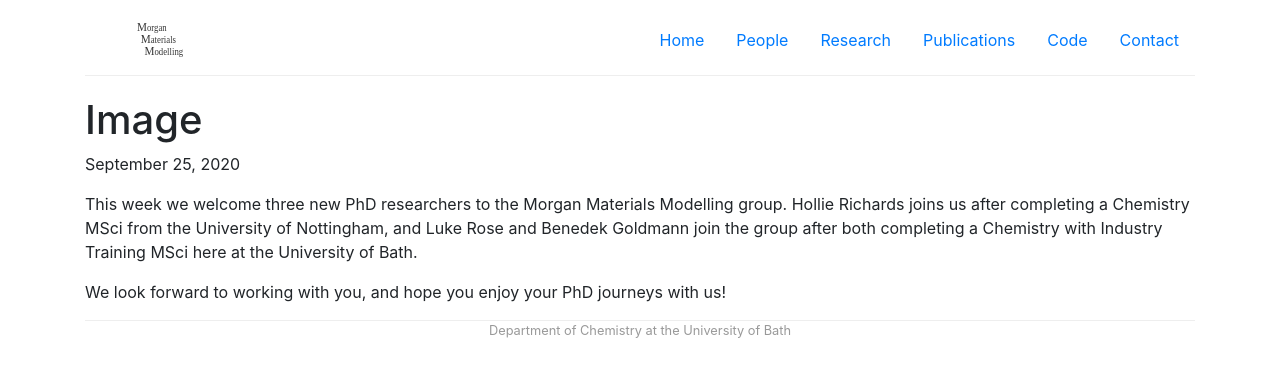
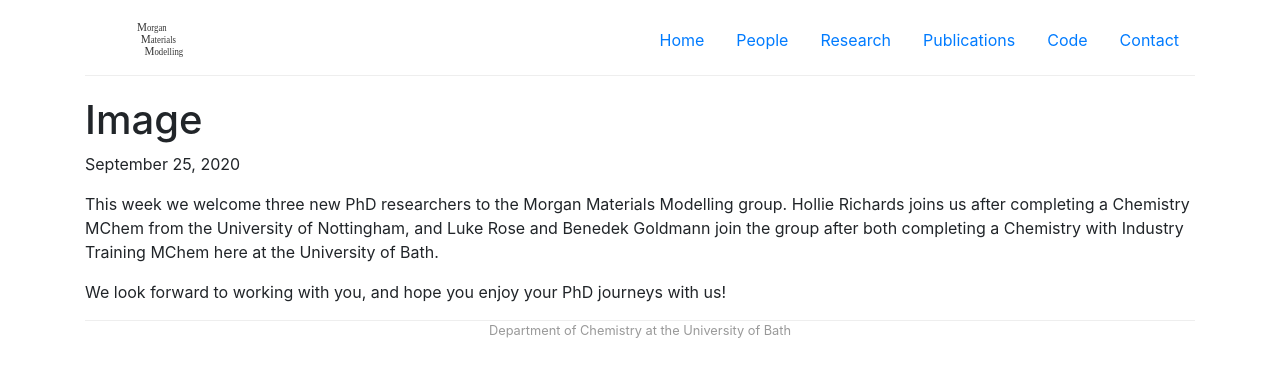
Before and after one commit to morgan-group-bath/morgan-group-bath.github.io, a Jekyll site: the page built from _posts/2020-09-25-image.md, in a window 1280 px wide. Shown: the top 377 px of the page. Built offline with Jekyll 4.4.1, drawn with Linux system fonts in a browser that asks for light colours.

Commit message:
correct MSci to MChem

```diff
--- a/_posts/2020-09-25-image.md
+++ b/_posts/2020-09-25-image.md
@@ -7,6 +7,6 @@ icon: newspaper-o
 #image_link: "https://en.wikipedia.org/wiki/X-Men"
 ---
 
-This week we welcome three new PhD researchers to the Morgan Materials Modelling group. Hollie Richards joins us after completing a Chemistry MSci from the University of Nottingham, and Luke Rose and Benedek Goldmann join the group after both completing a Chemistry with Industry Training MSci here at the University of Bath.
+This week we welcome three new PhD researchers to the Morgan Materials Modelling group. Hollie Richards joins us after completing a Chemistry MChem from the University of Nottingham, and Luke Rose and Benedek Goldmann join the group after both completing a Chemistry with Industry Training MChem here at the University of Bath.
 
 We look forward to working with you, and hope you enjoy your PhD journeys with us!
```
